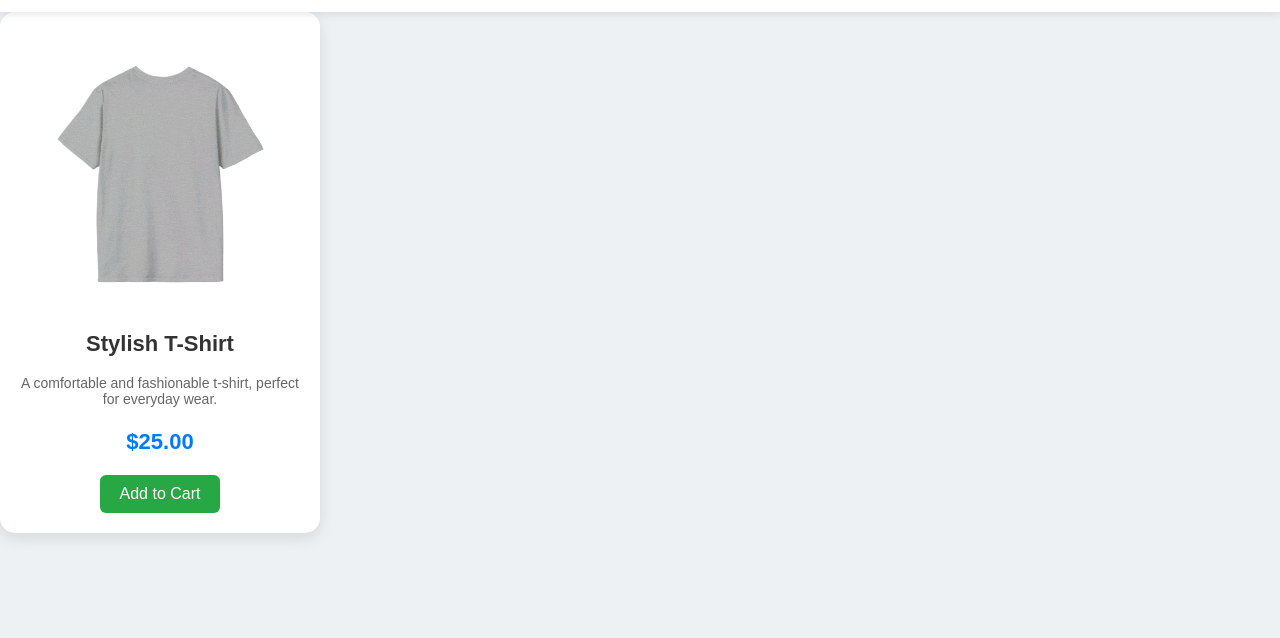
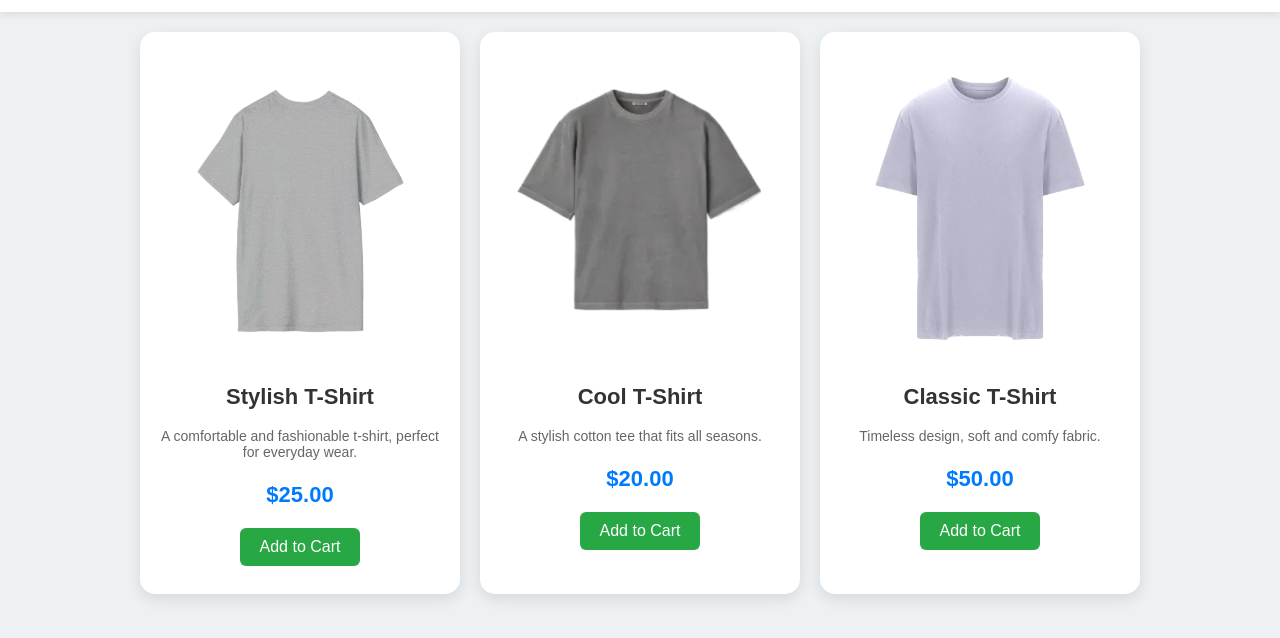
Before and after one commit to Sheraztahir20/devspark-hostel-system, a plain HTML site: page index.html in a window 1280 px wide. Shown: the part 46-684 px from the top of the page. Drawn offline with Linux system fonts and the light colour scheme.

Commit message:
three card in a row and nav bar ui adjust

```diff
--- a/index.html
+++ b/index.html
@@ -16,12 +16,30 @@
     </nav>
   </header>
   <!-- Product Cards -->
- <div class="card">
+  <div class="row">
+    <div class="card">
       <img class="product-image" src="img/shirt-1.png" alt="Stylish T-Shirt">
       <h2 class="title">Stylish T-Shirt</h2>
       <p class="description">A comfortable and fashionable t-shirt, perfect for everyday wear.</p>
       <h3 class="price">$25.00</h3>
       <button class="add-to-cart">Add to Cart</button>
     </div>
+
+    <div class="card">
+      <img class="product-image" src="img/shirt-2.png" alt="Stylish T-Shirt">
+      <h2 class="title">Cool T-Shirt</h2>
+      <p class="description">A stylish cotton tee that fits all seasons.</p>
+      <h3 class="price">$20.00</h3>
+      <button class="add-to-cart">Add to Cart</button>
+    </div>
+
+    <div class="card">
+      <img class="product-image" src="img/shirt-3.png" alt="Stylish T-Shirt">
+      <h2 class="title">Classic T-Shirt</h2>
+      <p class="description">Timeless design, soft and comfy fabric.</p>
+      <h3 class="price">$50.00</h3>
+      <button class="add-to-cart">Add to Cart</button>
+    </div>
+  </div>
 </body>
 </html>
```
